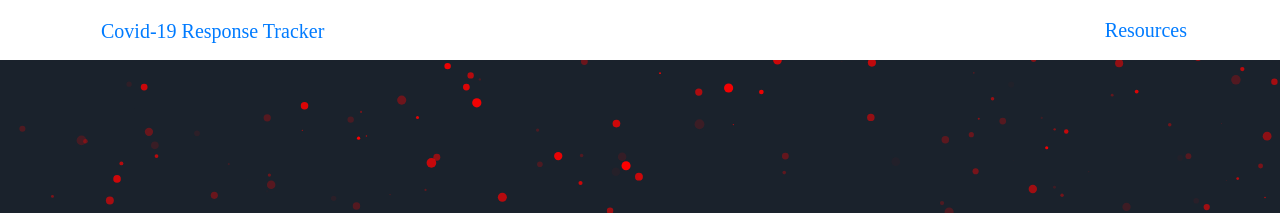
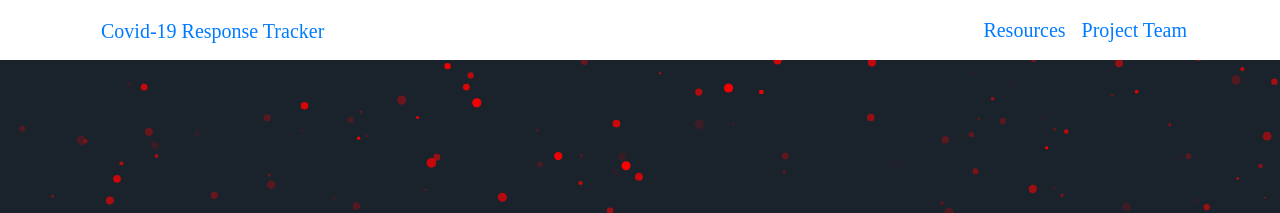
Before and after one commit to visionary-futures-collective/covid19, a Jekyll site: the page built from index.html, in a window 1280 px wide. Shown: the top 213 px of the page. Built offline with Jekyll 4.4.1, drawn with Linux system fonts in a browser that asks for light colours; some web fonts are replaced.

Commit message:
Update navbar.html

```diff
--- a/_includes/navbar.html
+++ b/_includes/navbar.html
@@ -15,6 +15,9 @@
         <li class="nav-item">
           <a href="{{ site.baseurl }}/resources" class="nav-link">Resources</a>
         </li>
+           <li class="nav-item">
+          <a href="{{ site.baseurl }}/project-team" class="nav-link">Project Team</a>
+        </li>
         <!-- <li class="nav-item">
           <a href="{{ site.baseurl }}/timeline" class="nav-link">Timeline</a>
         </li> -->
```
